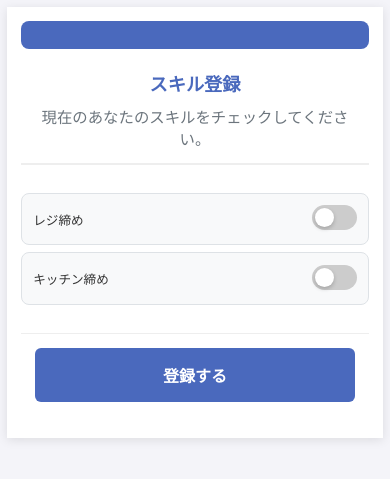
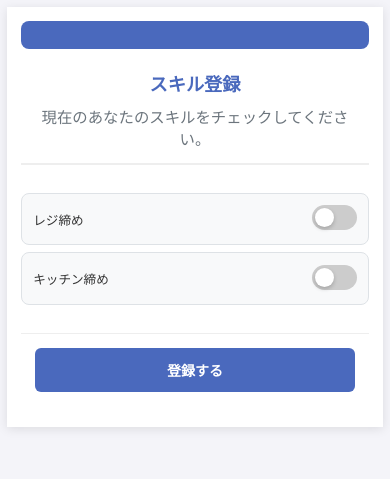
Before and after one commit to highEna1000/vegetejiya-fukakusa, a Flask app: template templates/initial_setup.html in a window 390 px wide. Shown: the top 479 px of the page. Run offline with Flask 3, Linux system fonts and the light colour scheme; the template is opened without the code that fills it: values that come from a table or form of the project are taken from there, others are empty.

Commit message:
スマホ版ボタンサイズの調整: より適切なバランスに改善
- ユーザー編集: padding 10px 16px, font-size 14px
- スキル編集: padding 10px 16px, font-size 14px
- 初回スキル登録: padding 10px 16px, font-size 14px
- ユーザー管理: padding 8px 12px, font-size 13px
- 仕事管理: padding 8px 12px, font-size 13px
- スマホでの操作性とデザインバランスを改善

```diff
--- a/templates/admin_edit_user.html
+++ b/templates/admin_edit_user.html
@@ -125,6 +125,8 @@
         width: 100%;
         margin-bottom: 0.5em;
         box-sizing: border-box;
+        padding: 10px 16px;
+        font-size: 14px;
       }
     }
 
--- a/templates/admin_tasks.html
+++ b/templates/admin_tasks.html
@@ -165,6 +165,8 @@
       .task-actions .btn {
         width: 100%;
         margin-bottom: 0.3em;
+        padding: 8px 12px;
+        font-size: 13px;
       }
     }
   </style>
--- a/templates/admin_users.html
+++ b/templates/admin_users.html
@@ -249,6 +249,8 @@
       .action-buttons .btn {
         width: 100%;
         margin-bottom: 0.3em;
+        padding: 8px 12px;
+        font-size: 13px;
       }
     }
   </style>
--- a/templates/edit_skills.html
+++ b/templates/edit_skills.html
@@ -281,6 +281,8 @@
       .form-actions .btn {
         width: 100%;
         margin-bottom: 0.5em;
+        padding: 10px 16px;
+        font-size: 14px;
       }
     }
 
--- a/templates/initial_setup.html
+++ b/templates/initial_setup.html
@@ -222,7 +222,8 @@
 
       .btn-primary {
         width: 100%;
-        padding: 15px;
+        padding: 10px 16px;
+        font-size: 14px;
       }
     }
 
```
